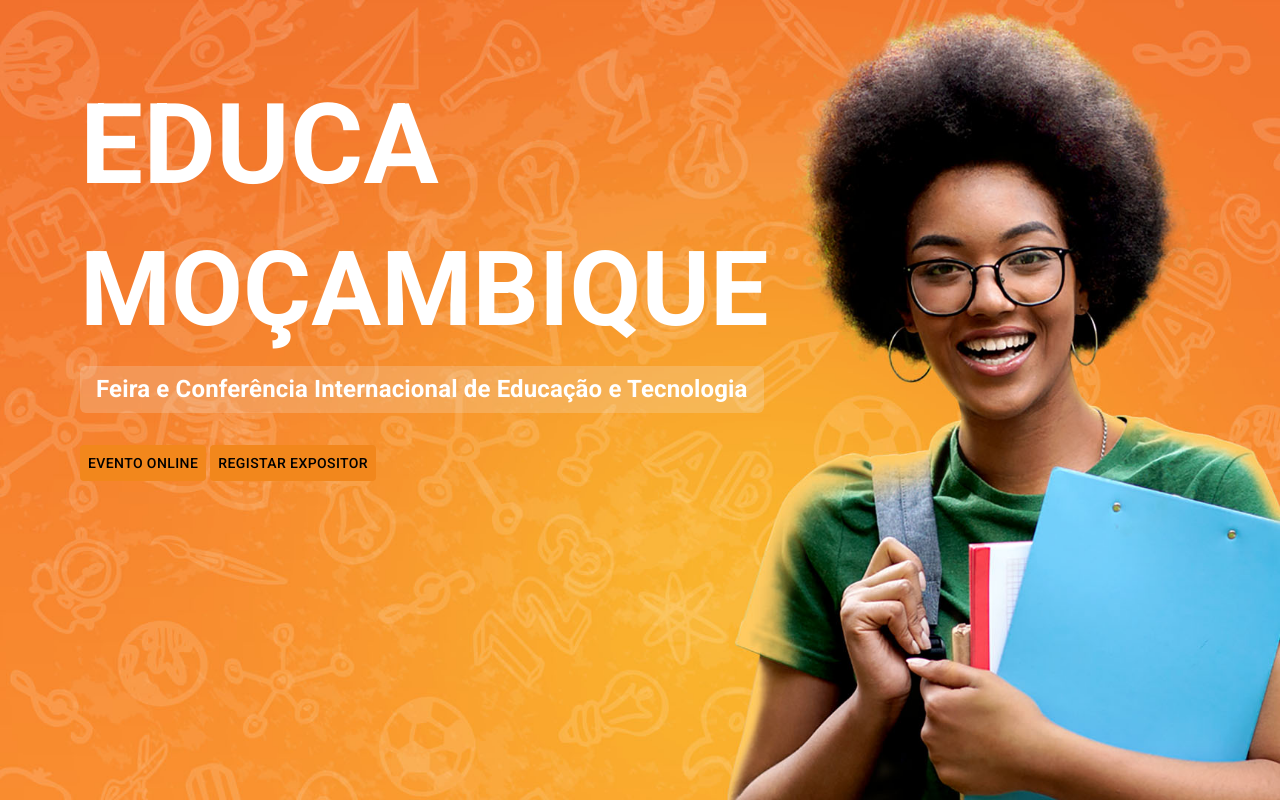
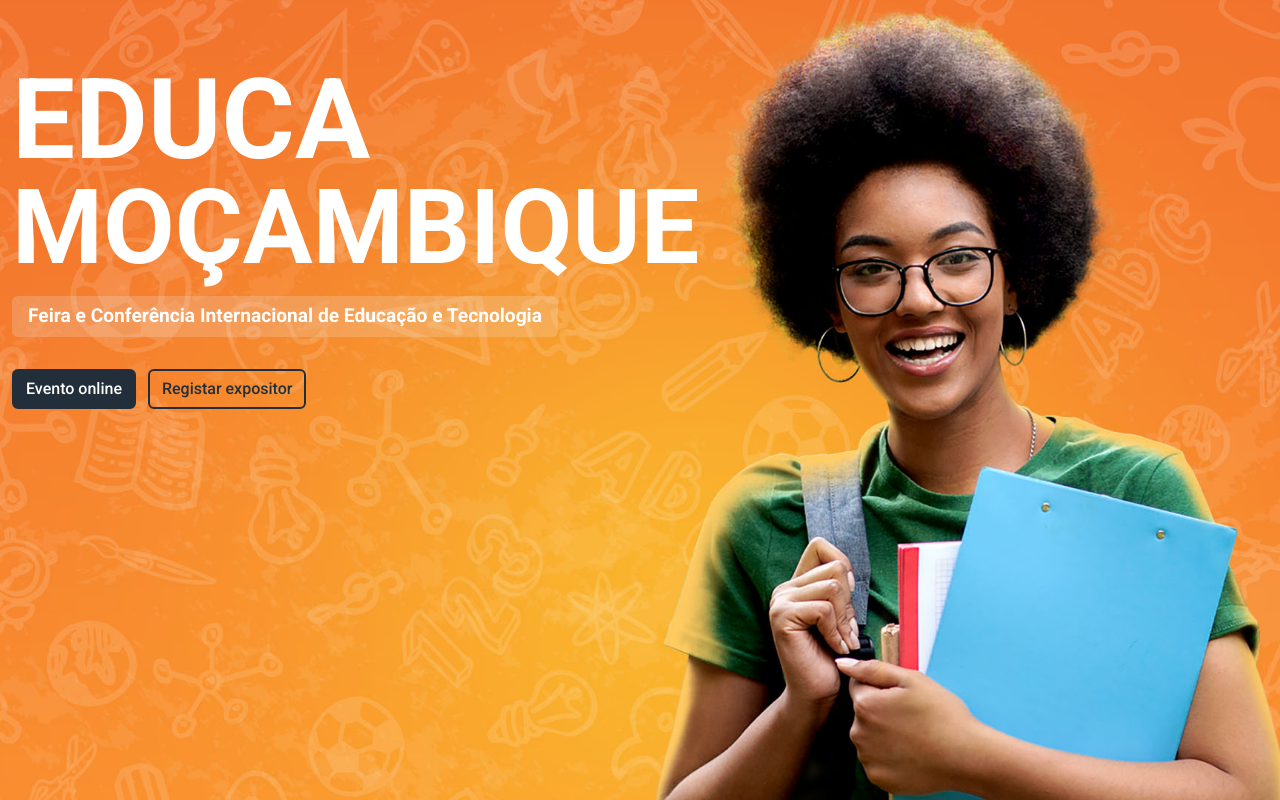
Before and after one commit to ONE-MEDIA-SA/placeholder, a PHP site: page / in a window 1280 px wide. Run offline with PHP 8.4, Linux system fonts and the light colour scheme.

Commit message:
updated banner

```diff
--- a/index.html
+++ b/index.html
@@ -7,14 +7,13 @@
     <meta name="viewport" content="width=device-width, initial-scale=1.0">
     <meta name="theme-color" content="#286768" />
     <meta name="author" content="OneMedia SA" />
+    <meta name="keywords" content="Educa Mocambique">
     <meta name="description"
-        content="O EDUCA MOÇAMBIQUE é o espaço ideal para universidades nacionais e estrangeiros, governos e empesas para estabelecer parcerias inteligentes com vista a oportunidades de formação dentro e fora do país, bem como para a transferência de tecnologias e troca de experiência." />
+        content="O EDUCA MOÇAMBIQUE é o espaço ideal para universidades nacionais e estrangeiros, governos e empresas para estabelecer parcerias inteligentes com vista a oportunidades de formação dentro e fora do país, bem como para a transferência de tecnologias e troca de experiência." />
 
     <!-- favicon -->
     <link rel="icon" type="image/svg+xml" href="/assets/logo/logo-yellow-educa.png" />
 
-    <!-- styles -->
-    <link rel="stylesheet" href="./styles.css" />
 
     <!-- Roboto font for mui icons -->
     <link rel="stylesheet" href="https://fonts.googleapis.com/css?family=Roboto:300,400,500,700&display=swap" />
@@ -24,11 +23,19 @@
     <link rel="preconnect" href="https://fonts.gstatic.com" crossorigin />
     <link href="https://fonts.googleapis.com/css2?family=Nunito+Sans:wght@400;700&display=swap" rel="stylesheet" />
 
+    <!-- bootstrap -->
+    <link rel="stylesheet" href="https://cdnjs.cloudflare.com/ajax/libs/twitter-bootstrap/5.2.0/css/bootstrap.min.css"
+        integrity="sha512-XWTTruHZEYJsxV3W/lSXG1n3Q39YIWOstqvmFsdNEEQfHoZ6vm6E9GK2OrF6DSJSpIbRbi+Nn0WDPID9O7xB2Q=="
+        crossorigin="anonymous" referrerpolicy="no-referrer" />
+
+    <!-- styles -->
+    <link rel="stylesheet" href="./styles.css" />
 </head>
 
 <body>
     <div id="root">
-        <div class="banner-container">
+        <div class="container-fluid
+        ">
             <div class="title-container">
                 <h2 class="title main">
                     Educa
@@ -37,25 +44,33 @@
                 <h2 class="title secondary">
                     MoÇambique
                 </h2>
-            </div>
 
-            <div class="slogan-container">
-                <p class="slogan-text">
-                    Feira e Conferência Internacional de Educação e Tecnologia
-                </p>
+                <div class="slogan-container">
+                    <p class="slogan-text">
+                        Feira e Conferência Internacional de Educação e Tecnologia
+                    </p>
+                </div>
             </div>
 
             <div class="actions">
-                <a href="https://event.educa.co.mz" class="link" target="_blank">
-                    <button class="btn">Evento online</button>
+                <a href="https://event.educa.co.mz" class="link btn" target="_blank">
+                    Evento online
                 </a>
 
-                <a href="https://register.educa.co.mz" target="_blank" class="link">
-                    <button class="btn">Registar expositor</button>
+                <a href="https://register.educa.co.mz" target="_blank " class="link btn outlined">
+                    Registar expositor
                 </a>
             </div>
         </div>
     </div>
+
+    <!-- bootstrap -->
+    <script src="https://cdnjs.cloudflare.com/ajax/libs/twitter-bootstrap/5.2.0/js/bootstrap.bundle.min.js"
+        integrity="sha512-9GacT4119eY3AcosfWtHMsT5JyZudrexyEVzTBWV3viP/YfB9e2pEy3N7WXL3SV6ASXpTU0vzzSxsbfsuUH4sQ=="
+        crossorigin="anonymous" referrerpolicy="no-referrer"></script>
+    <script src="https://cdnjs.cloudflare.com/ajax/libs/twitter-bootstrap/5.2.0/js/bootstrap.min.js"
+        integrity="sha512-8Y8eGK92dzouwpROIppwr+0kPauu0qqtnzZZNEF8Pat5tuRNJxJXCkbQfJ0HlUG3y1HB3z18CSKmUo7i2zcPpg=="
+        crossorigin="anonymous" referrerpolicy="no-referrer"></script>
 </body>
 
 </html>
--- a/styles.css
+++ b/styles.css
@@ -10,95 +10,64 @@
 html,
 body {
     color: #414c52;
-    font-family: Roboto, Helvetica, Arial, sans-serif;
-    font-weight: 400;
-    line-height: 1.5;
-    letter-spacing: 0.00938em;
+    font-family: Roboto, Helvetica, Arial, sans-serif !important;
     background-color: #ffffff;
-}
 
-h1,
-h2,
-h3,
-h4,
-h5,
-h6 {
-    font-weight: 700;
-    margin-bottom: 0.3rem;
-}
-
-img,
-svg {
-    width: 100%;
-    height: 100%;
-    object-fit: cover;
-}
-
-button,
-input,
-select,
-textarea {
-    outline: none;
-    border: 0;
-}
-
-.title {
-    font-weight: 550;
-    font-size: 2em;
-    text-transform: uppercase;
-}
-
-.title.main {
-    color: #f2871c;
+    width: 100vw;
+    height: 100vh;
+    position: relative;
 }
 
 #root {
+    background: url("./assets/banner/main-banner-1.jpg"), transparent;
+    background-size: cover;
+    background-position: center;
+    background-repeat: no-repeat;
+
     width: 100%;
-    height: 100vh;
+    height: 100%;
 }
 
-.banner-container {
-    background: url("./assets/banner/main-banner-1.jpg"), transparent;
-    background-size: cover;
-
-    width: 100%;
+.hero {
     height: 100%;
     position: relative;
 }
 
 .title-container {
-    width: 100%;
-    padding-top: 4.5rem;
+    padding-top: 4rem;
 }
 
 .title {
     color: #ffffff;
-    font-weight: 700;
-    text-align: left;
+    font-weight: 550;
+    font-size: 4em;
+    text-transform: uppercase;
+    line-height: 1;
+    margin: 0;
 }
 
-.main {
-    color: #ffffff !important;
+.title.main {
     font-size: 7em;
 }
 
-.secondary {
+.title.secondary {
     font-size: 6.5rem;
 }
 
 .slogan-container {
-    margin-top: 0.5rem;
+    margin-top: 1rem;
+    width: max-content;
+    max-width: 600px;
 }
 
 .slogan-text {
     background: rgba(233, 238, 244, 0.2);
     border-radius: 6px;
+
     color: #ffffff;
+    font-weight: 550;
+    font-size: 1.2em;
 
-    font-weight: 550;
-    font-size: 1.5em;
-
-    width: max-content;
     padding: 0.5rem 1rem;
 }
 
@@ -111,40 +80,139 @@ textarea {
 }
 
 .btn {
+    color: #ffffff;
     display: inline-flex;
+    align-items: center;
+    justify-content: center;
     -webkit-box-align: center;
-    align-items: center;
     -webkit-box-pack: center;
-    justify-content: center;
-    position: relative;
-    box-sizing: border-box;
     -webkit-tap-highlight-color: transparent;
-    background-color: #f2871c;
-    outline: 0px;
-    border: 0px;
-    margin: 0px;
-    cursor: pointer;
-    user-select: none;
+
+    background-color: #222f3a;
+    border: 2px solid #222f3a;
     vertical-align: middle;
     appearance: none;
     text-decoration: none;
+
+    margin-right: 0.5rem;
+    margin-bottom: 0.5rem;
+
     font-family: Roboto, Helvetica, Arial, sans-serif;
     font-weight: 500;
-    font-size: 0.875rem;
-    line-height: 1.75;
-    letter-spacing: 0.02857em;
-    text-transform: uppercase;
-    min-width: 64px;
-    padding: 6px 8px;
-    border-radius: 4px;
-    transition: background-color 250ms cubic-bezier(0.4, 0, 0.2, 1) 0ms,
-        box-shadow 250ms cubic-bezier(0.4, 0, 0.2, 1) 0ms,
-        border-color 250ms cubic-bezier(0.4, 0, 0.2, 1) 0ms,
-        color 250ms cubic-bezier(0.4, 0, 0.2, 1) 0ms;
 }
 
-.title-container,
-.slogan-container,
-.actions {
-    padding-left: 5rem;
+.btn.outlined {
+    background: transparent;
+    color: #222f3a;
 }
+
+.btn:hover,
+.btn:focus {
+    opacity: 0.7;
+    color: #ffffff;
+    border-color: #222f3a;
+    background-color: #222f3a;
+}
+
+@media only screen and (min-width: 2560px) {
+    .hero {
+        padding: 0;
+        margin-left: 10%;
+    }
+
+    .title.main {
+        font-size: 14em;
+    }
+
+    .title.secondary {
+        font-size: 12.5em;
+    }
+
+    .slogan-container {
+        max-width: max-content;
+    }
+
+    .slogan-text {
+        font-size: 3em;
+    }
+
+    .btn {
+        font-size: 2em;
+    }
+}
+
+@media only screen and (max-width: 768px) {
+    .hero {
+        padding-left: 2%;
+    }
+
+    .title.main {
+        font-size: 6em;
+    }
+
+    .title.secondary {
+        font-size: 5.5em;
+    }
+
+    .slogan-text {
+        font-size: 1em;
+    }
+
+    .btn {
+        font-size: 0.8em;
+    }
+}
+
+@media only screen and (max-width: 540px) {
+    .title.main {
+        font-size: 3.5em;
+    }
+
+    .title.secondary {
+        font-size: 3em;
+    }
+
+    .slogan-container {
+        max-width: 300px;
+    }
+
+    .slogan-text {
+        font-size: 1em;
+    }
+}
+
+@media only screen and (max-width: 425px) {
+    .title.main {
+        font-size: 3.5em;
+    }
+
+    .title.secondary {
+        font-size: 3em;
+    }
+
+    .slogan-container {
+        max-width: 300px;
+    }
+
+    .slogan-text {
+        font-size: 1em;
+    }
+}
+
+@media only screen and (max-width: 280px) {
+    .title.main {
+        font-size: 2.5em;
+    }
+
+    .title.secondary {
+        font-size: 2em;
+    }
+
+    .slogan-container {
+        max-width: 200px;
+    }
+
+    .slogan-text {
+        font-size: 0.8em;
+    }
+}
```
